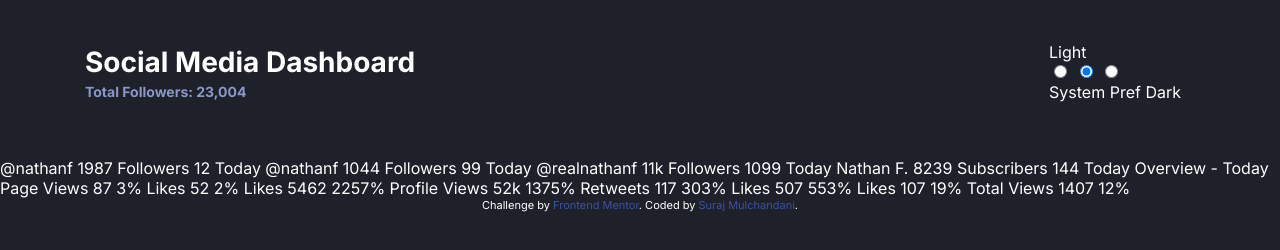
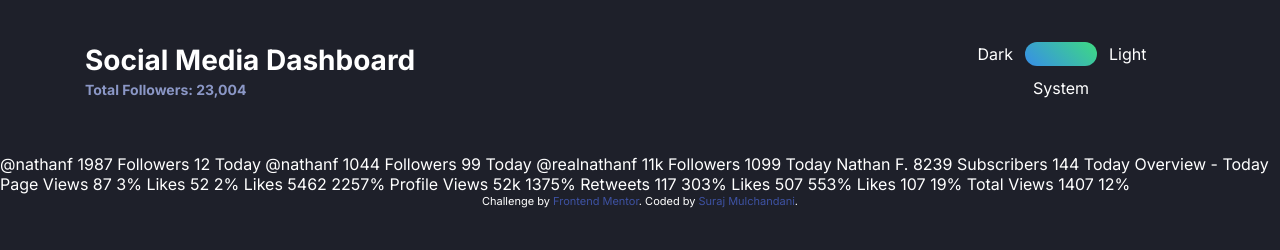
Before and after one commit to surajm-333/fem-social-media-dashboard, a website: page index.html in a window 1280 px wide. Drawn offline with Linux system fonts and the light colour scheme.

Commit message:
Designed and positioned the elements inside toggle fieldset

```diff
--- a/app/scss/components/toggle.scss
+++ b/app/scss/components/toggle.scss
@@ -1,18 +1,49 @@
 @use '../util/' as *;
 
+// Reference: https://codepen.io/SaraSoueidan/pen/jpBbrq/
+
 .toggle {
+    display: grid;
+    grid-template-columns: repeat(3, 1fr);
+    grid-gap: rem(12);
+    place-items: center;
     border: none;
 
+    label {
+        &[for="dark"] {
+            order: 1;
+            place-self: center end;
+        }
+        &[for="light"] {
+            order: 3;
+            place-self: center start;
+        }
+        &[for="system"] {
+            order: 4;
+            grid-column: 1 / -1;
+        }
+    }
+
     &__wrapper {
-
+        height: rem(24);
+        display: inline-block;
+        position: relative;
+        order: 2;
     }
 
     input[type="radio"] {
-
+        opacity: 0;
     }
 
     &__background {
-
+        display: block;
+        position: absolute;
+        top: 0;
+        left: 0;
+        height: 100%;
+        width: 100%;
+        border-radius: rem(12);
+        background: linear-gradient(225deg, var(--toggle-bg-end) 0%, var(--toggle-bg-start) 98.02%);
     }
 
     &__button {
@@ -21,8 +52,4 @@
         border-radius: 50%;
         color: var(--toggle);
     }
-
-    label {
-
-    }
 }
--- a/index.html
+++ b/index.html
@@ -33,6 +33,8 @@
 
     <fieldset class="header__toggle toggle" aria-label="theme toggle" role="radiogroup">
         <label for="light">Light</label>
+        <label for="system">System</label>
+        <label for="dark">Dark</label>
         <div class="toggle__wrapper">
           <input type="radio" name="theme" id="dark">
           <input type="radio" name="theme" id="system" checked>
@@ -40,8 +42,6 @@
           <span aria-hidden="true" class="toggle__background"></span>
           <span aria-hidden="true" class="toggle__button"></span>
         </div>
-        <label for="system">System Pref</label>
-        <label for="dark">Dark</label>
     </fieldset>
   </header>
 
```
Also changed, not shown: dist/style.css, 1 other file.
